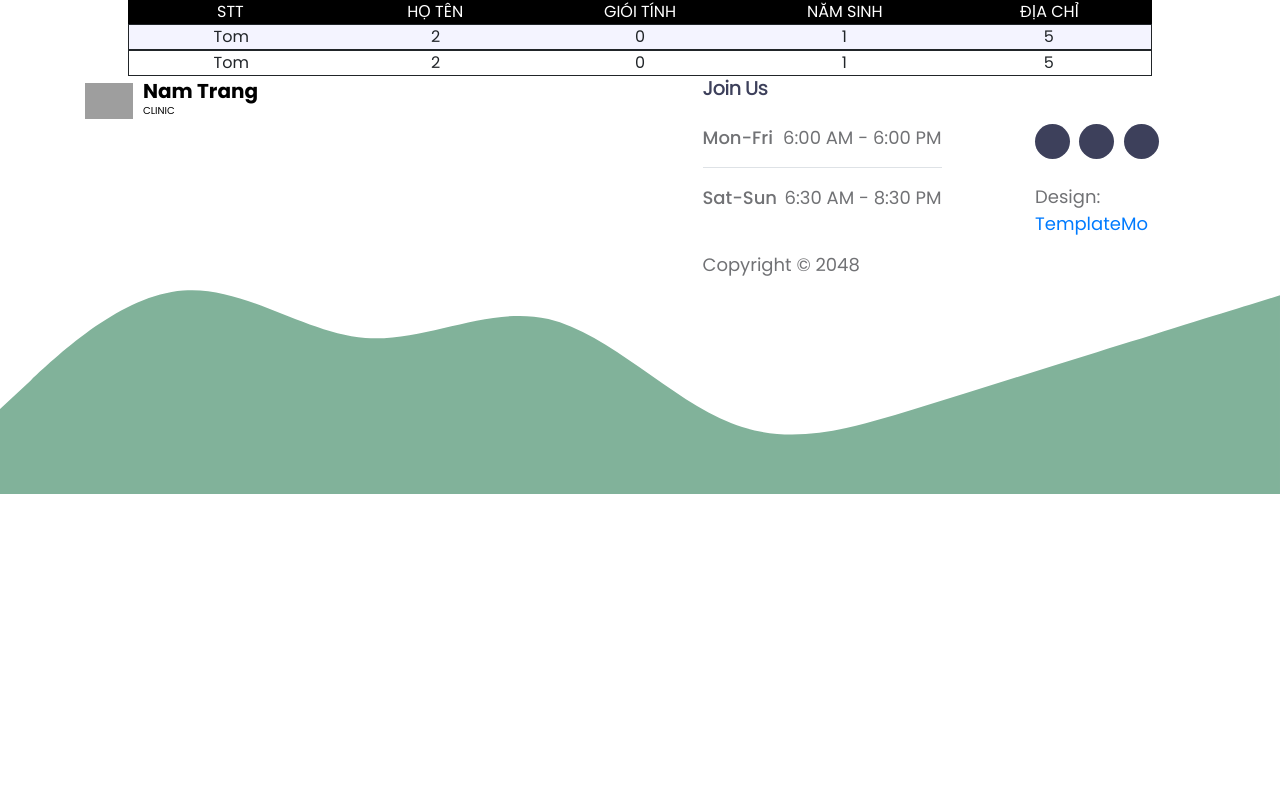
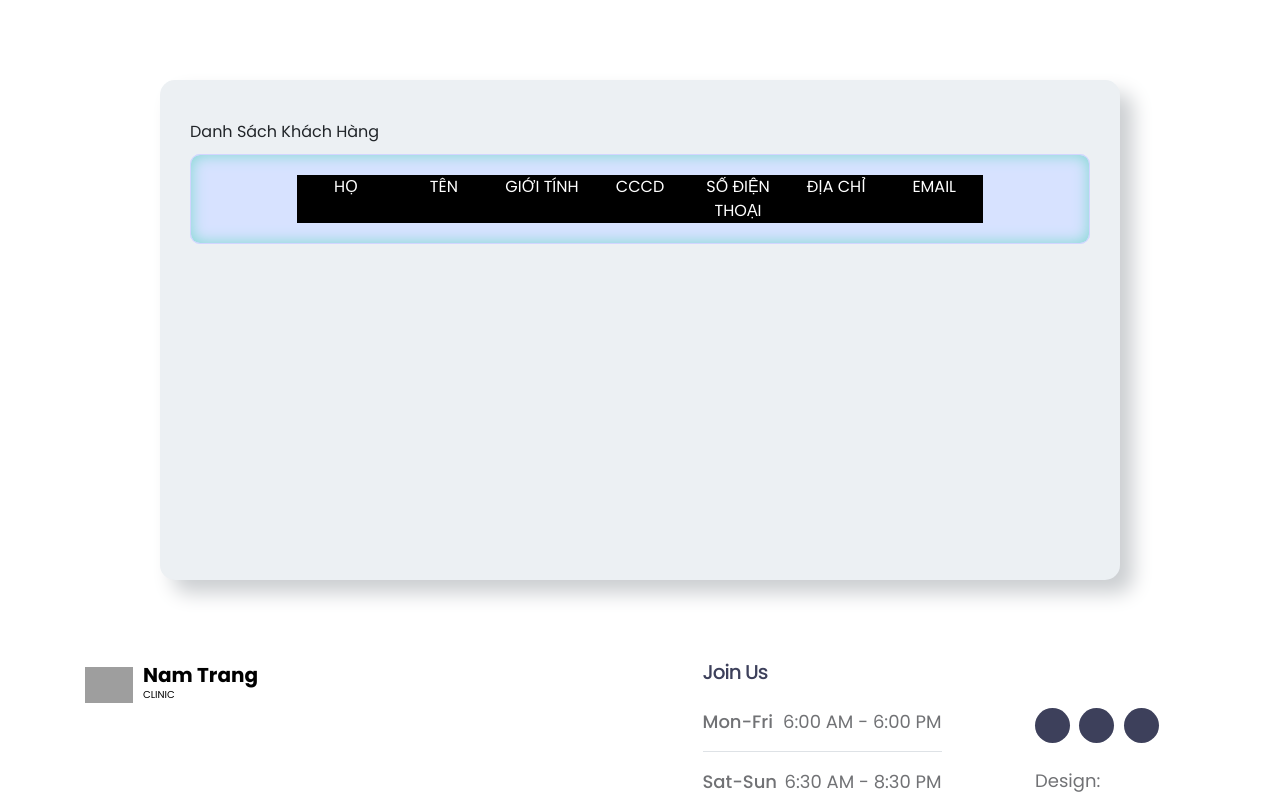
Before and after one commit to HuyVoDinh/Project_Website_Clinic, a Flask app: page /customerlist in a window 1280 px wide. Shown: the part 80-875 px from the top of the page. Before the commit the page ends 574 px from the top, so only its background shows below. Run offline with Flask 3, Linux system fonts and the light colour scheme; some libraries are stand-ins or nearby versions; some web fonts are replaced; grey boxes are pictures that could not be loaded.

Commit message:
fix issue

```diff
--- a/Clinic/index.py
+++ b/Clinic/index.py
@@ -16,9 +16,13 @@
         password = request.form.get('password')
 
         user = utils.check_login(username=username, password = password)
-        if user:
+        roles = request.form.get('vaitro')
+        if str(user.vaitro_id) == roles:
             login_user(user=user)
-            return redirect(url_for('home'))
+            if utils.check_role(user):
+                return redirect('/admin')
+            else:
+                return redirect(url_for('home'))
         else:
             err_msg = "Sai thông tin tài khoản hoặc mật khẩu"
 
@@ -31,8 +35,9 @@
 
 @app.route('/customerlist')
 def customer_list():
-    # current_customer_list = utils.load_current_customer_list()
-    return render_template('customer-list.html', )
+    cus_list = utils.load_customer_list()
+
+    return render_template('customer-list.html', cus_list=cus_list)
 
 @login.user_loader
 def user_load(user_id):
--- a/Clinic/templates/customer-list.html
+++ b/Clinic/templates/customer-list.html
@@ -2,32 +2,34 @@
 {% block title %}Danh sách khách hàng{%endblock%}
 
 {% block content %}
+<div class="form-style-3 wrapper">
+    <label>Danh Sách Khách Hàng</label>
+	<fieldset>
 	<div class="container2">
-
 		<div class="table2">
 			<div class="table-header2">
-			<div class="header__item2"><lable id="name" class="filter__link2" >STT</lable></div>
-			<div class="header__item2"><lable id="wins" class="filter__link2 filter__link--number2" >Họ tên</lable></div>
-			<div class="header__item2"><lable id="draws" class="filter__link2 filter__link--number2" >Giói tính</lable></div>
-			<div class="header__item2"><lable id="losses" class="filter__link2 filter__link--number2" >Năm sinh</lable></div>
+				<div class="header__item2"><lable id="name" class="filter__link2" >Họ</lable></div>
+				<div class="header__item2"><lable id="wins" class="filter__link2 filter__link--number2" >Tên</lable></div>
+				<div class="header__item2"><lable id="total" class="filter__link2 filter__link--number2" >Giới tính</lable></div>
+				<div class="header__item2"><lable id="draws" class="filter__link2 filter__link--number2" >CCCD</lable></div>
+				<div class="header__item2"><lable id="losses" class="filter__link2 filter__link--number2" >Số điện thoại</lable></div>
 				<div class="header__item2"><lable id="total" class="filter__link2 filter__link--number2" >Địa chỉ</lable></div>
+				<div class="header__item2"><lable id="total" class="filter__link2 filter__link--number2" >Email</lable></div>
+
 			</div>
 			<div class="table-content2">
+				{% for item in cus_list %}
 				<div class="table-row2">
-				<div class="table-data2">Tom</div>
-				<div class="table-data2">2</div>
-				<div class="table-data2">0</div>
-				<div class="table-data2">1</div>
-				<div class="table-data2">5</div>
+					<div class="table-data2">{{ item.ho_khach }}</div>
+					<div class="table-data2">{{ item.ten_khach }}</div>
+					<div class="table-data2">{{ item.gioi_tinh }}</div>
+					<div class="table-data2">{{ item.id_cccd }}</div>
+					<div class="table-data2">{{ item.sdt }}</div>
+					<div class="table-data2">{{ item.dia_chi }}</div>
+					<div class="table-data2">{{ item.email }}</div>
 				</div>
-			<div class="table-row2">
-				<div class="table-data2">Tom</div>
-				<div class="table-data2">2</div>
-				<div class="table-data2">0</div>
-				<div class="table-data2">1</div>
-				<div class="table-data2">5</div>
+				{% endfor %}
 			</div>
-
 		</div>
 	</div>
 </div>
--- a/Clinic/templates/layout/footer.html
+++ b/Clinic/templates/layout/footer.html
@@ -3,7 +3,7 @@
                 <div class="row">
 
                     <div class="col-lg-6 col-12 me-auto mb-5 mb-lg-0">
-                        <a class="navbar-brand d-flex align-items-center" href="index.html">
+                        <a class="navbar-brand d-flex align-items-center" href="{{url_for('home')}}">
                             <img src="logo.png" class="navbar-brand-image img-fluid" alt="">
                             <span class="navbar-brand-text">
                                 Nam Trang
--- a/Clinic/templates/layout/header.html
+++ b/Clinic/templates/layout/header.html
@@ -44,15 +44,15 @@
                 </li>
 
                 {% if current_user.is_authenticated %}
-                {% if current_user.vaitro_id == 1 %}
-                <li class="nav-item">
-                    <a class="nav-link click-scroll" href="{{url_for('medical_register')}}">Đăng ký khám bệnh</a>
-                </li>
-                {% elif current_user.vaitro_id == 2 %}
+                    {% if current_user.vaitro_id == 2 %}
                     <li class="nav-item">
                         <a class="nav-link click-scroll" href="{{url_for('taophieukham')}}">Lập phiếu khám</a>
                     </li>
                     {% elif current_user.vaitro_id == 3 %}
+                    <li class="nav-item">
+                        <a class="nav-link click-scroll" href="{{url_for('medical_register')}}">Đăng ký khám bệnh</a>
+                    </li>
+                    {% elif current_user.vaitro_id == 4 %}
                     <li class="nav-item">
                         <a class="nav-link click-scroll" href="{{url_for('paybill')}}">Thanh toán hóa đơn</a>
                     </li>
@@ -69,14 +69,15 @@
             <div class="d-none d-lg-block ms-lg-3">
                 <li class="nav-item dropdown">
                     <a class="btn custom-btn custom-border-btn" href="{{url_for('home')}}" role="button">{{current_user.ten_nguoi_dung}}
-                        - {{ current_user.vaitro_id.ten_vai_tro }}</a>
+                        - {{current_user.vaitro_id.ten_vai_tro}}</a>
                     <ul class="dropdown-menu dropdown-menu-light" aria-labelledby="navbarLightDropdownMenuLink">
                         <li><a class="btn custom-btn custom-border-btn" href="{{url_for('user_logout')}}" role="button">Đăng
                             xuất</a></li>
                         <li><a class="btn custom-btn custom-border-btn" href="{{url_for('customer_list')}}"
                                role="button">Danh sách khách hàng</a></li>
-                        <li><a class="btn custom-btn custom-border-btn" href="{{url_for('paybill')}}" role="button">Thanh
-                            toán hóa đơn</a></li>
+                        {% if current_user.vaitro_id == 1 %}
+                        <li><a class="btn custom-btn custom-border-btn" href="{{url_for('admin.index')}}" role="button">Quản lý</a></li>
+                        {% endif %}
                     </ul>
                 </li>
             </div>
--- a/Clinic/utils.py
+++ b/Clinic/utils.py
@@ -24,6 +24,9 @@
 def load_current_customer_list():
     return KhachHang.query.filter(KhachHang.lich_kham.__eq__(datetime.date(datetime.now()))).all()
 
+def load_customer_list():
+    return KhachHang.query.all()
+
 def add_examination(ho,ten,ngaysinh,cccd,diachi,email,gioitinh,sdt):
     m_khachhang = KhachHang(ho_khach = ho,ten_khach = ten, ngay_sinh = ngaysinh,id_cccd = cccd,dia_chi = diachi,email = email,gioi_tinh = gioitinh,sdt = sdt)
     db.session.add(m_khachhang)
@@ -38,3 +41,8 @@
 
 def load_role():
     return VaiTro.query.filter().all()
+
+
+def check_role(user):
+    if user.vaitro_id == 1:
+        return True
```
Also changed, not shown: Clinic/models.py (+69 -52 lines), Clinic/templates/login.html (+2 -5 lines). Lines whose indentation alone changed are shown as unchanged.
